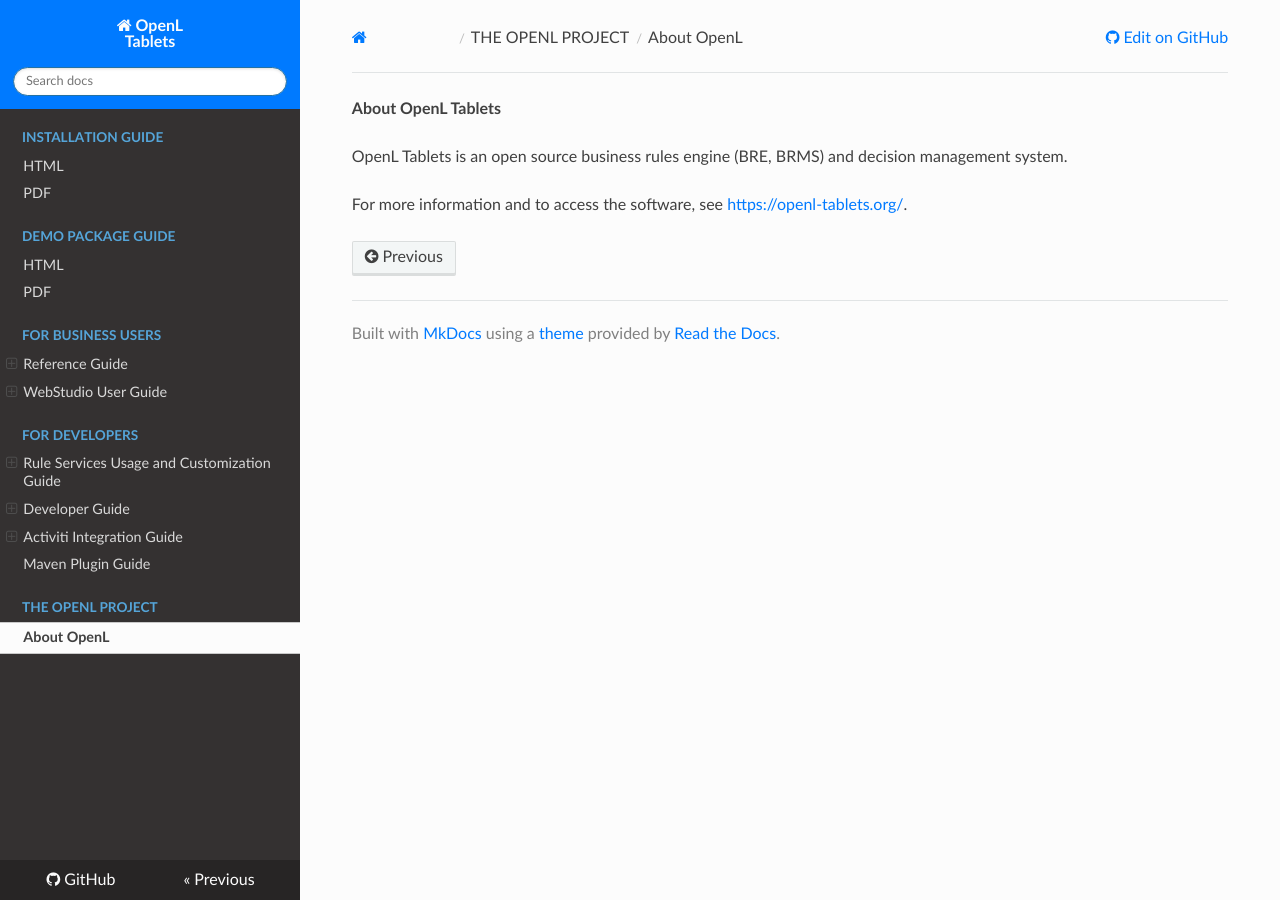
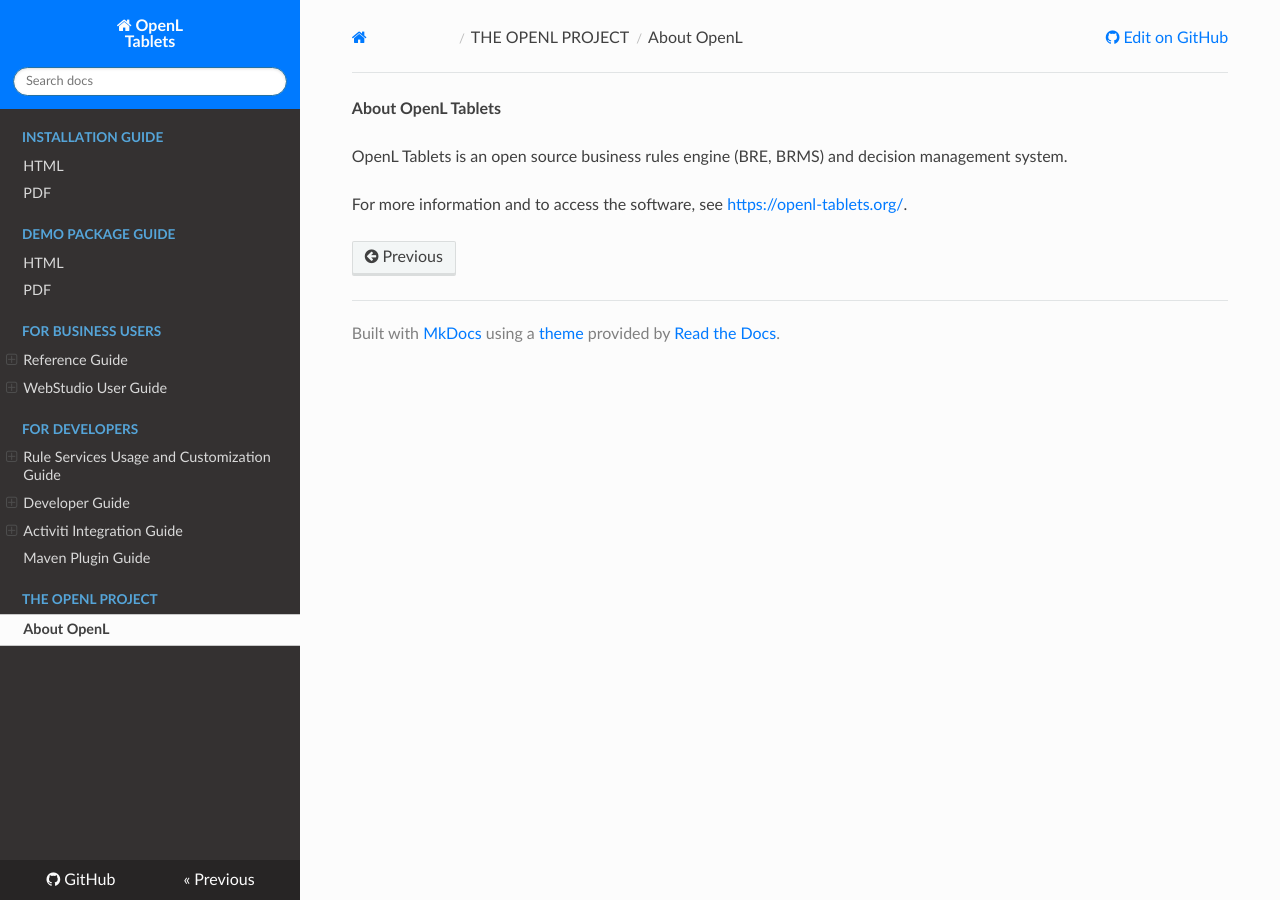
Before and after one commit to agradus/OpenLdocs, an MkDocs documentation site: the page built from docs/about.md, in a window 1280 px wide. Built offline with MkDocs 1.6.1, drawn with Linux system fonts in a browser that asks for light colours; nearby versions of some CDN libraries.

Commit message:
Update extra.css

```diff
--- a/docs/css/extra.css
+++ b/docs/css/extra.css
@@ -8,6 +8,7 @@
 
 li {
   margin-top: -2px;
+  margin-bottom: -2px;
   }
 
 /* icon sizing in the left menu */
```
